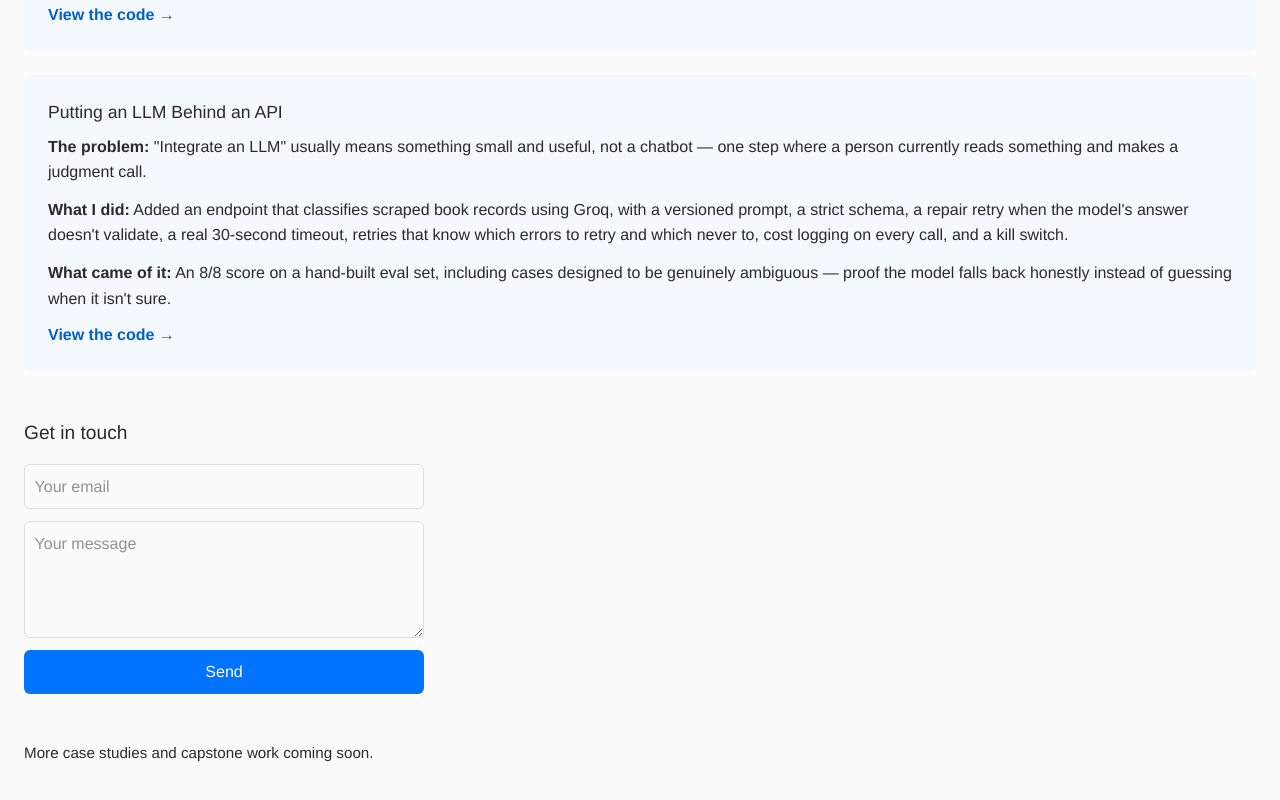
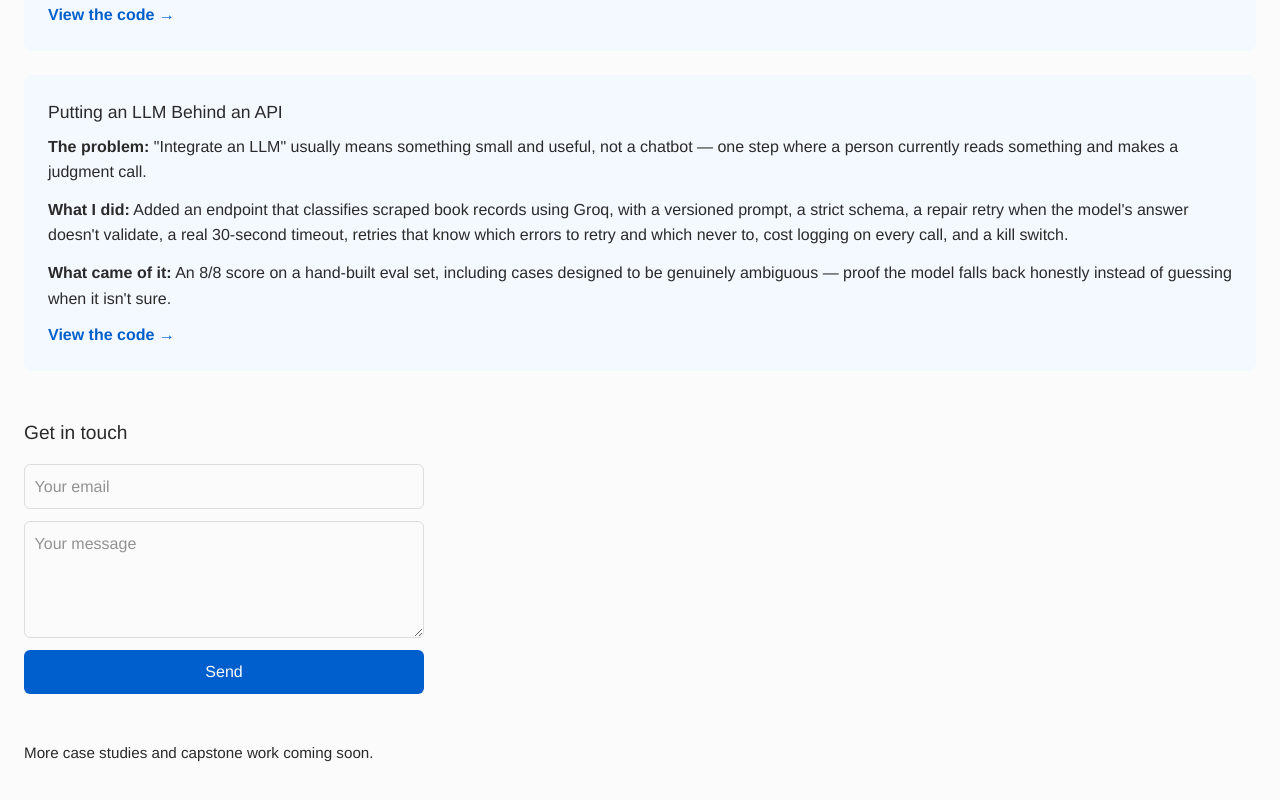
Before and after one commit to WaleedSheikhh/FlyrankPortfolio, a Next.js app: page / in a window 1280 px wide. Shown: the part 636-1436 px from the top of the page. Built offline with nearby package versions, Linux system fonts and the light colour scheme.

Commit message:
Changed Contrast of Contact Form

```diff
--- a/app/contactform.tsx
+++ b/app/contactform.tsx
@@ -11,7 +11,7 @@ export default function ContactForm() {
 
     const form = e.currentTarget;
     const formData = new FormData(form);
-    formData.append("access_key", "c3616dcc-c30a-4c55-a5dd-55e2bbbf76ea");
+    formData.append("access_key", "YOUR_WEB3FORMS_ACCESS_KEY");
 
     try {
       const response = await fetch("https://api.web3forms.com/submit", {
@@ -59,7 +59,7 @@ export default function ContactForm() {
             type="submit"
             disabled={status === "sending"}
             style={{
-              background: "#0074FF",
+              background: "#005FCC",
               color: "#FBFBFB",
               padding: "0.6rem 1.2rem",
               border: "none",
```
